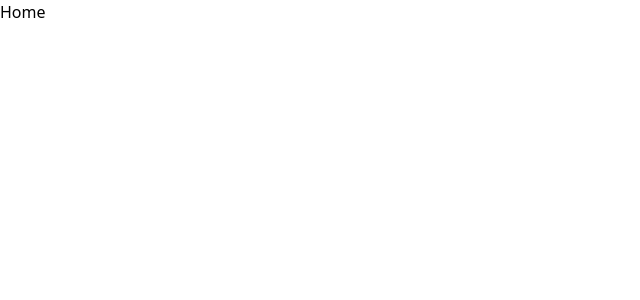
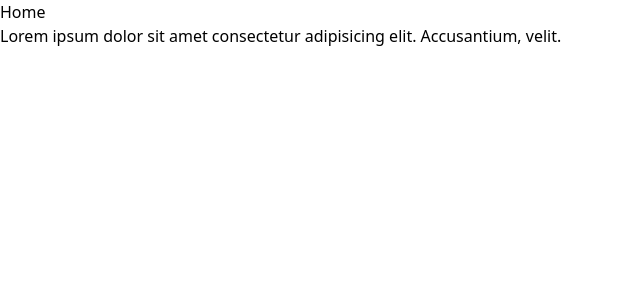
Before and after one commit to YokiiEditz/auth-mern, a React (Vite) app in the folder client/: page / in a window 1280 px wide. Shown: the top 300 px of the page, without its empty margins (0-640 px from the left). Built offline with nearby package versions, Linux system fonts and the light colour scheme.

Commit message:
Home page

```diff
--- a/client/src/pages/Home.jsx
+++ b/client/src/pages/Home.jsx
@@ -1,5 +1,15 @@
 const Home = () => {
-  return <div>Home</div>;
+  return (
+    <div>
+      <div>
+        <h2>Home</h2>
+        <p>
+          Lorem ipsum dolor sit amet consectetur adipisicing elit. Accusantium,
+          velit.
+        </p>
+      </div>
+    </div>
+  );
 };
 
 export default Home;
```
